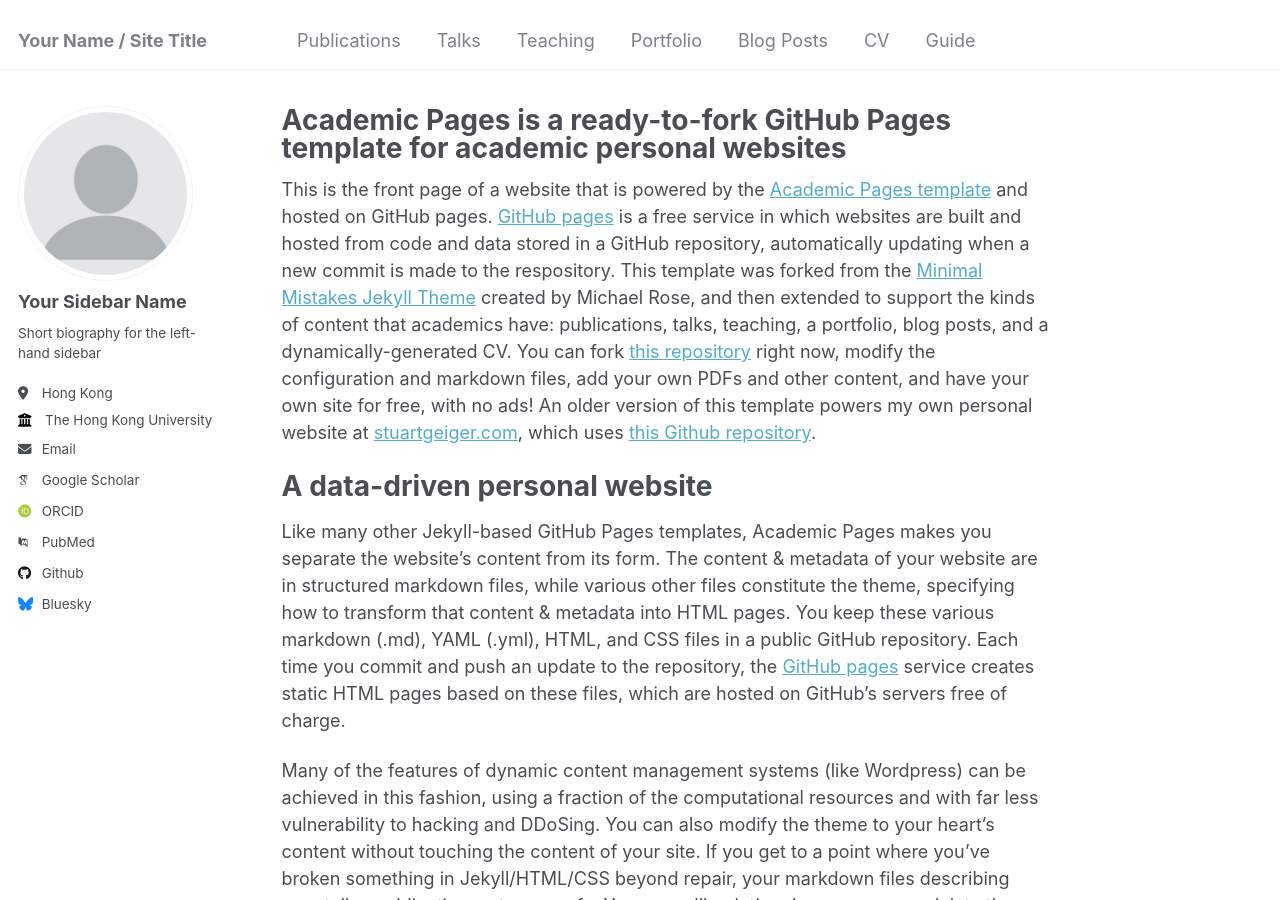
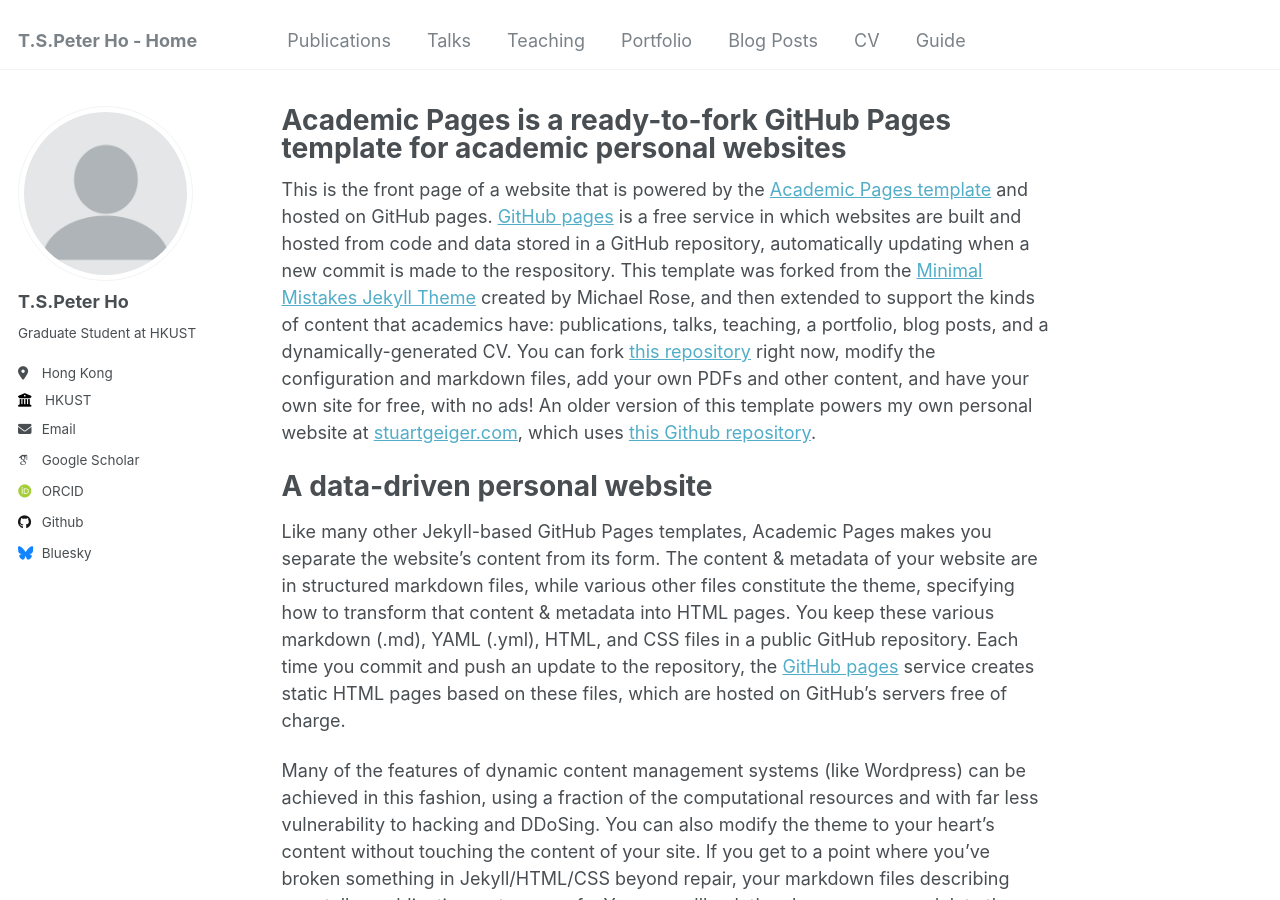
Before and after one commit to peterh0709/tspho.github.io, a Jekyll site: the page built from _pages/about.md, in a window 1280 px wide and 900 px high. Built offline with Jekyll 4.4.1, drawn with Linux system fonts in a browser that asks for light colours; some web fonts are replaced.

Commit message:
Update _config.yml

```diff
--- a/_config.yml
+++ b/_config.yml
@@ -8,7 +8,7 @@
 
 # Basic Site Settings
 locale                   : "en-US"
-title                    : "Your Name / Site Title"
+title                    : "T.S.Peter Ho - Home"
 title_separator          : "-"
 name                     : &name "T. S. Peter Ho"
 description              : &description "personal description"
@@ -22,11 +22,11 @@ repository               : "academicpages/academicpages.github.io"
 author:
   # Biographic information
   avatar           : "profile.png"
-  name             : "Your Sidebar Name"
+  name             : "T.S.Peter Ho"
   pronouns         : # example: "she/her"
-  bio              : "Short biography for the left-hand sidebar"
+  bio              : "Graduate Student at HKUST "
   location         : "Hong Kong"
-  employer         : "The Hong Kong University of Science and technology"
+  employer         : "HKUST"
   uri              : # URL
   email            : "tspho@connect.ust.hk"
 
@@ -36,7 +36,6 @@ author:
   impactstory      : # URL
   orcid            : "https://orcid.org/0009-0009-6551-1921"
   semantic         : # URL
-  pubmed           : "https://www.ncbi.nlm.nih.gov/pubmed/?term=john+snow"
   researchgate     : # URL
 
   # Repositories and software development
```
